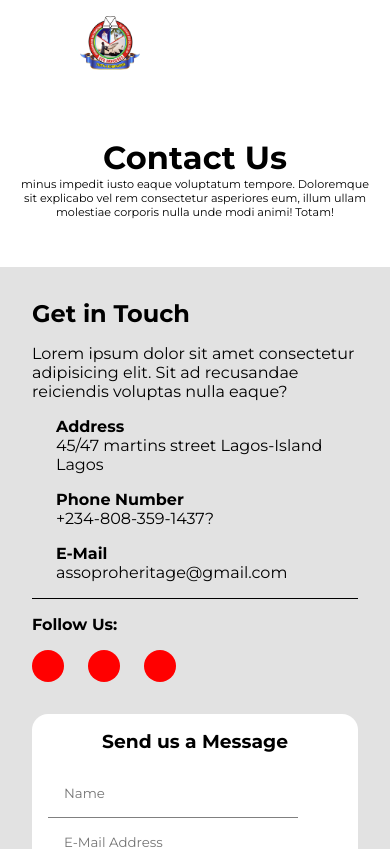
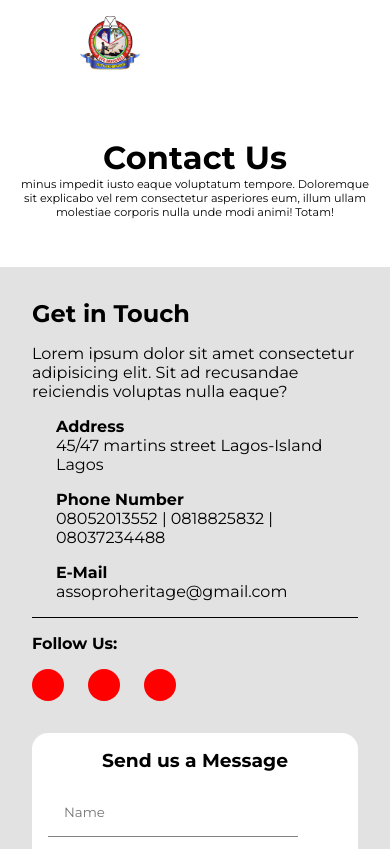
Before and after one commit to dhani-el/aphcekoindigenes, a React (Vite) app: page /contact in a window 390 px wide. Shown: the top 849 px of the page. Built offline with nearby package versions, Linux system fonts and the light colour scheme; some icons are missing.

Commit message:
add new phone numbers

```diff
--- a/src/Contact/component.jsx
+++ b/src/Contact/component.jsx
@@ -8,7 +8,7 @@ export function GetInTouch(){
                 <h2>Get in Touch</h2>
                 <p>Lorem ipsum dolor sit amet consectetur adipisicing elit. Sit ad recusandae reiciendis voluptas nulla eaque?</p>
                 <ContactItem Icon={Location} type={"Address"} value={"45/47 martins street Lagos-Island Lagos"}/>
-                <ContactItem Icon={Call} type={"Phone Number"} value={"+234-808-359-1437?"}/>
+                <ContactItem Icon={Call} type={"Phone Number"} value={`08052013552 | 0818825832 | 08037234488 `}/>
                 <ContactItem Icon={Sms} type={"E-Mail"} value={"assoproheritage@gmail.com"}/>
                 <FollowUs/>
     </div>
```
